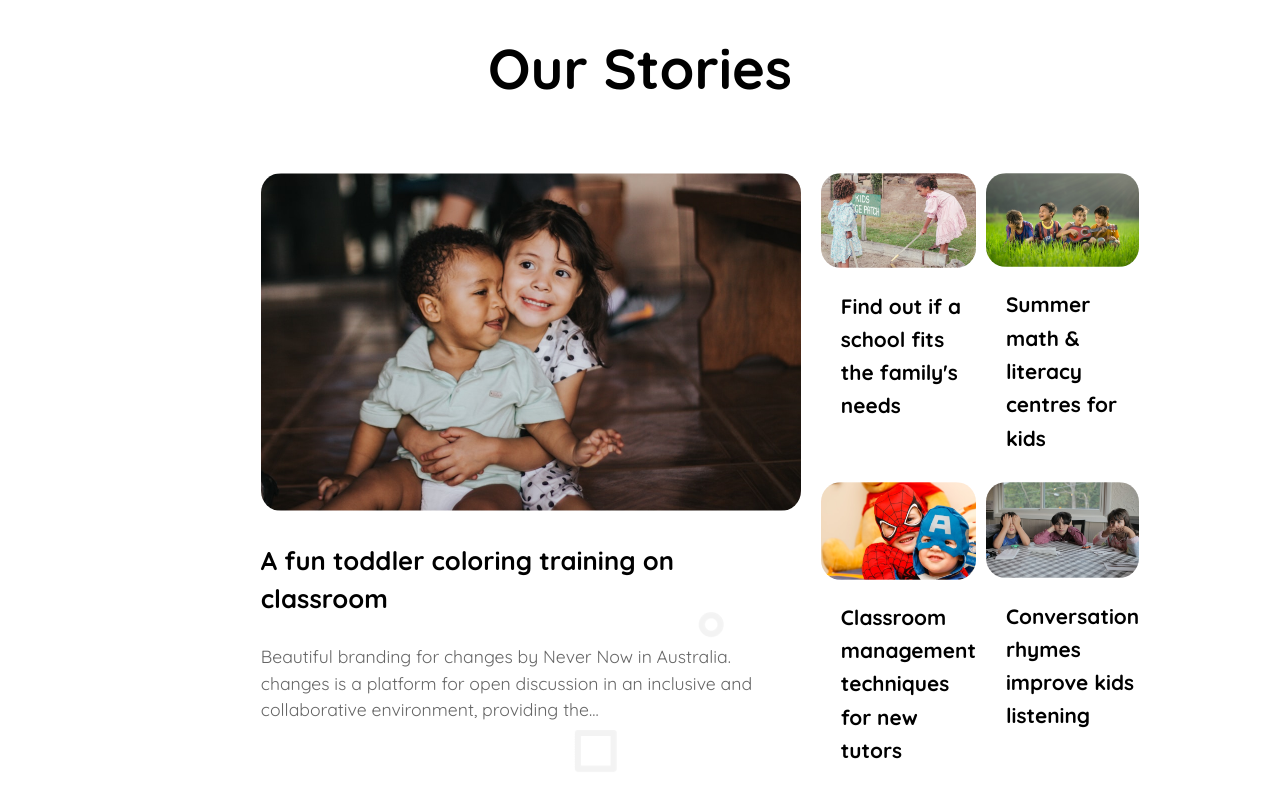
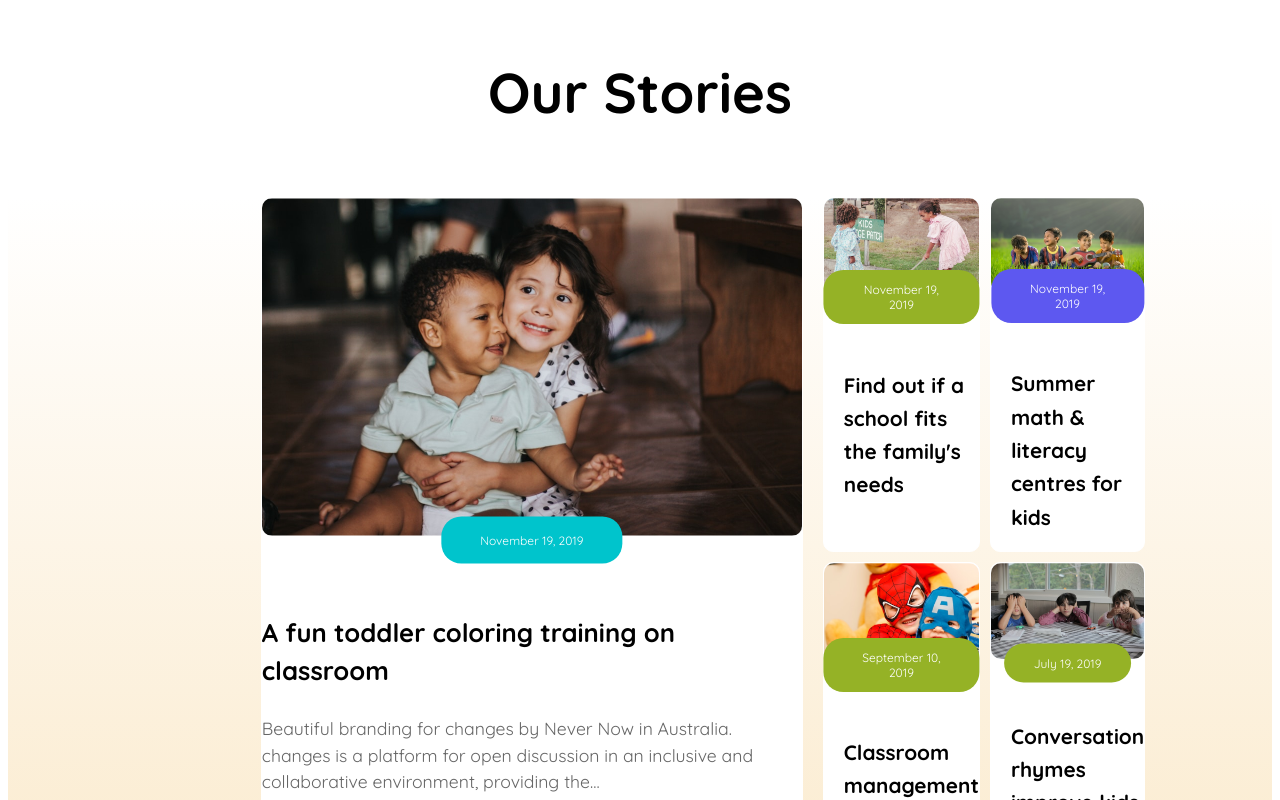
Before and after one commit to Mafikul5320/Assigment-2, a plain HTML site: page index.html in a window 1280 px wide. Shown: the part 2000-2800 px from the top of the page. Drawn offline with Linux system fonts and the light colour scheme.

Commit message:
child-website

```diff
--- a/index.html
+++ b/index.html
@@ -11,6 +11,17 @@
 
 <body>
     <header>
+
+        <body>
+            <div class="main">
+                <marquee class="marq" bgcolor="yellow"
+                         direction="left" loop="">
+                    <div class="geek2">
+                        Early childhood education lays the foundation for lifelong learning. Children between the ages of 3 to 6 are in a crucial stage of development where their brains are like sponges, absorbing information and skills rapidly.
+                    </div>
+                </marquee>
+            </div>
+
         <section class="first">
             <div class="mobile-ber">
                 <div>
@@ -91,9 +102,11 @@
     <div class="Stories">
         <h1>Our Stories</h1>
     </div>
-    <section class="Our-Stories">
+    <section class="Our-Stories-background">
+        <div class="Our-Stories">
         <div class="big-card">
             <img src="./assets/story-1.png" alt="">
+            <button class="story-date">November 19, 2019</button>
             <h3>A fun toddler coloring training on
                 classroom</h3>
             <p>Beautiful branding for changes by Never Now in Australia.
@@ -103,29 +116,35 @@
         <div class="four-card">
             <div class="last-card">
                 <img src="./assets/story-2.png" alt="">
+                <button class="story-date-1">November 19, 2019</button>
                 <h2 class="card-pera">Find out if a school fits the
                     family's needs</h2>
             </div>
             <div class="last-card">
                 <img src="./assets/story-3.png" alt="">
+                <button class="story-date-2">November 19, 2019</button>
                 <h2 class="card-pera">Summer math & literacy
                     centres for kids</h2>
             </div>
             <div class="last-card">
                 <img src="./assets/story-4.png" alt="">
+                <button class="story-date-3">September 10, 2019</button>
                 <h2 class="card-pera">Classroom management
                     techniques for new tutors</h2>
             </div>
             <div class="last-card">
                 <img src="./assets/story-5.png" alt="">
+                <button class="story-date-4">July 19, 2019</button>
                 <h2 class="card-pera">Conversation rhymes
                     improve kids listening</h2>
             </div>
         </div>
-    </section>
+    </div>
+
     <div class="btn-view">
         <button class="view-btn">View All</button>
     </div>
+</section>
     <div class="fotter-background">
         <div class="footer">
             <div class="foo-ter-1">
--- a/style/style.css
+++ b/style/style.css
@@ -6,6 +6,18 @@
     font-weight: auto;
     font-style: normal;
 }
+
+.main {
+    text-align: center;
+}
+
+.geek1 {
+    font-size: 36px;
+    font-weight: bold;
+    color: white;
+    padding-bottom: 10px;
+}
+
 header{
     max-width: 1640px;
     margin: 0 auto;
@@ -119,6 +131,7 @@ font-size: 3.6rem;
     border: 1px solid #DEF5FF;
     padding: 70px 0px;
     border-radius: 30px;
+    background: linear-gradient(to bottom, #DEF5FF, #FFFFFF);
 }
 .card-1 h3{
     font-size: 2rem;
@@ -135,6 +148,7 @@ font-size: 3.6rem;
     border: 1px solid #FFF4DC;
     padding: 70px 0px;
     border-radius: 30px;
+    background: linear-gradient(to bottom, #FFF4DC, #FFFFFF);
 }
 .card-2 h3{
     font-size: 2rem;
@@ -151,6 +165,7 @@ font-size: 3.6rem;
     border: 1px solid #F2E8FF;
     padding: 70px 0px;
     border-radius: 30px;
+    background: linear-gradient(to bottom, #F2E8FF, #FFFFFF);
 }
 .card-3 h3{
     font-size: 2rem;
@@ -200,6 +215,11 @@ font-size: 3.6rem;
     margin-bottom: 70px;
     font-size: 3.5rem;
 }
+.Our-Stories-background{
+    background: linear-gradient(to top, #f9e2b9, #FFFFFF);
+    width: 100%;
+    height: 1015px;
+}
 .Our-Stories{
     background-image: url('/assets/bg.png');
     max-width: 1640px;
@@ -212,8 +232,78 @@ font-size: 3.6rem;
     gap: 20px;
     margin-left: 20%;
 }
+.story-date{
+    position: relative;
+    left: 50%;
+    transform: translate(-50%, -50%);
+    background-color: #00c4cc;
+    border: none;
+    color: #fff;
+    font-size: 12px;
+    padding: 16px 39px;
+    border-radius: 20px;
+    text-align: center;
+}
+.story-date-1{
+    position: relative;
+    left: 50%;
+    transform: translate(-50%, -50%);
+    background-color: #95B226;
+    border: none;
+    color: #fff;
+    font-size: 12px;
+    padding: 12px 30px;
+    border-radius: 20px;
+    text-align: center;
+}
+.story-date-2{
+    position: relative;
+    left: 50%;
+    transform: translate(-50%, -50%);
+    background-color: #5D58F0;
+    border: none;
+    color: #fff;
+    font-size: 12px;
+    padding: 12px 30px;
+    border-radius: 20px;
+    text-align: center;
+}
+.story-date-3{
+    position: relative;
+    left: 50%;
+    transform: translate(-50%, -50%);
+    background-color: #95B226;
+    border: none;
+    color: #fff;
+    font-size: 12px;
+    padding: 12px 30px;
+    border-radius: 20px;
+    text-align: center;
+}
+.story-date-4{
+    position: relative;
+    left: 50%;
+    transform: translate(-50%, -50%);
+    background-color: #95B226;
+    border: none;
+    color: #fff;
+    font-size: 12px;
+    padding: 12px 30px;
+    border-radius: 20px;
+    text-align: center;
+}
 .last-card img{
     width: 100%;
+}
+.last-card{
+    border: 1px solid white;
+    background-color: white;
+    border-radius: 10px;
+}
+.big-card{
+    border: 1px solid white;
+    background-color: white;
+    border-radius: 20px;
 }
 .big-card h3{
     font-size: 1.6rem;
@@ -227,7 +317,7 @@ font-size: 3.6rem;
 }
 
 .big-card img, .four-card img{
-    border-radius: 20px;
+    border-radius: 10px;
 }
 .four-card{
     display: grid;
@@ -244,7 +334,7 @@ font-size: 3.6rem;
 }
 .btn-view{
     text-align: center;
-    margin-bottom: 100px;
+    margin-top: 100px;
 }
 .view-btn{
     padding: 19px 85px;
@@ -273,7 +363,7 @@ font-size: 3.6rem;
 }
 .fotter-background{
     background-color: #01ACFD;
-    height: 519px;
+    height: 619px;
     width: 100%;
     display: flex;
     align-items: center;
@@ -379,4 +469,10 @@ font-size: 3.6rem;
         font-size: 1rem;
         font-weight: 300;
     }
+    .btn-view{
+        margin-top: 0px;
+    }
+    .Our-Stories-background{
+        height: 595px;
+    }
 }
```
